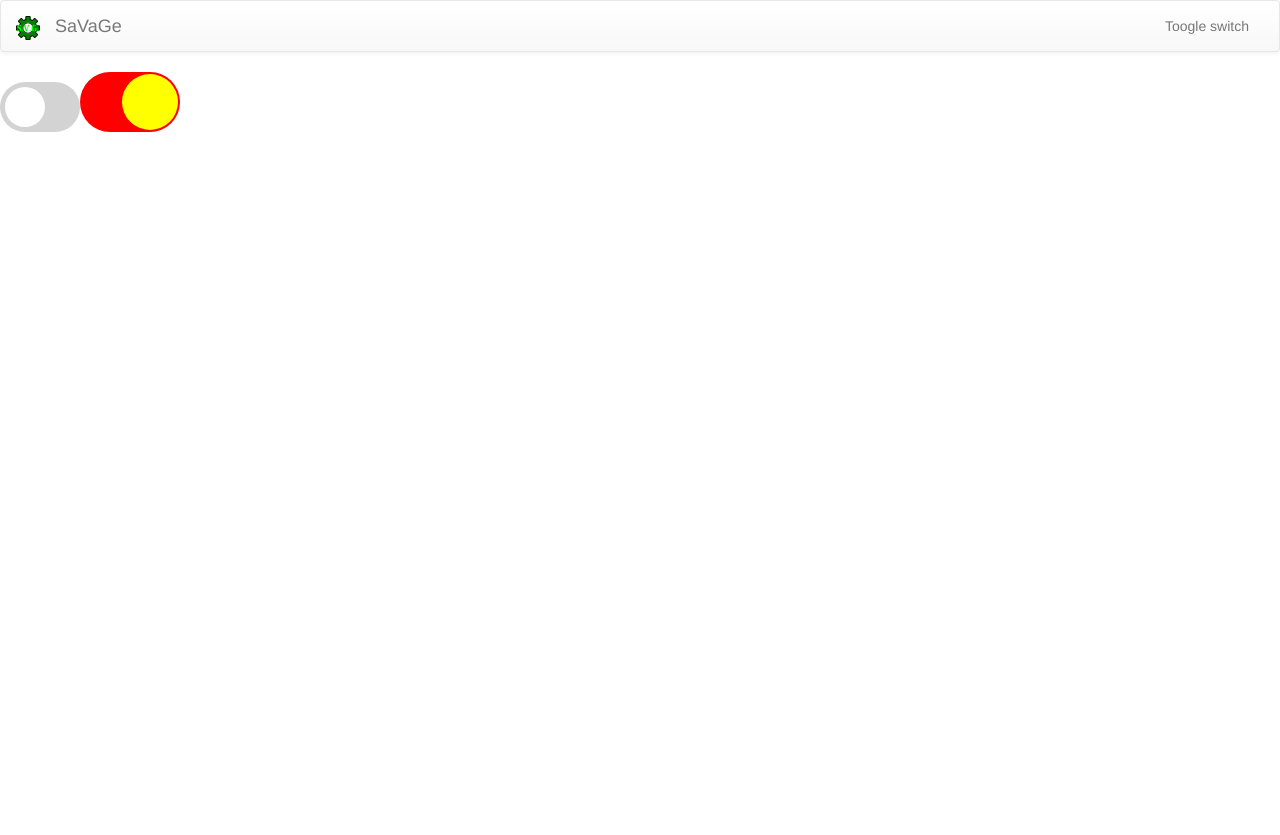
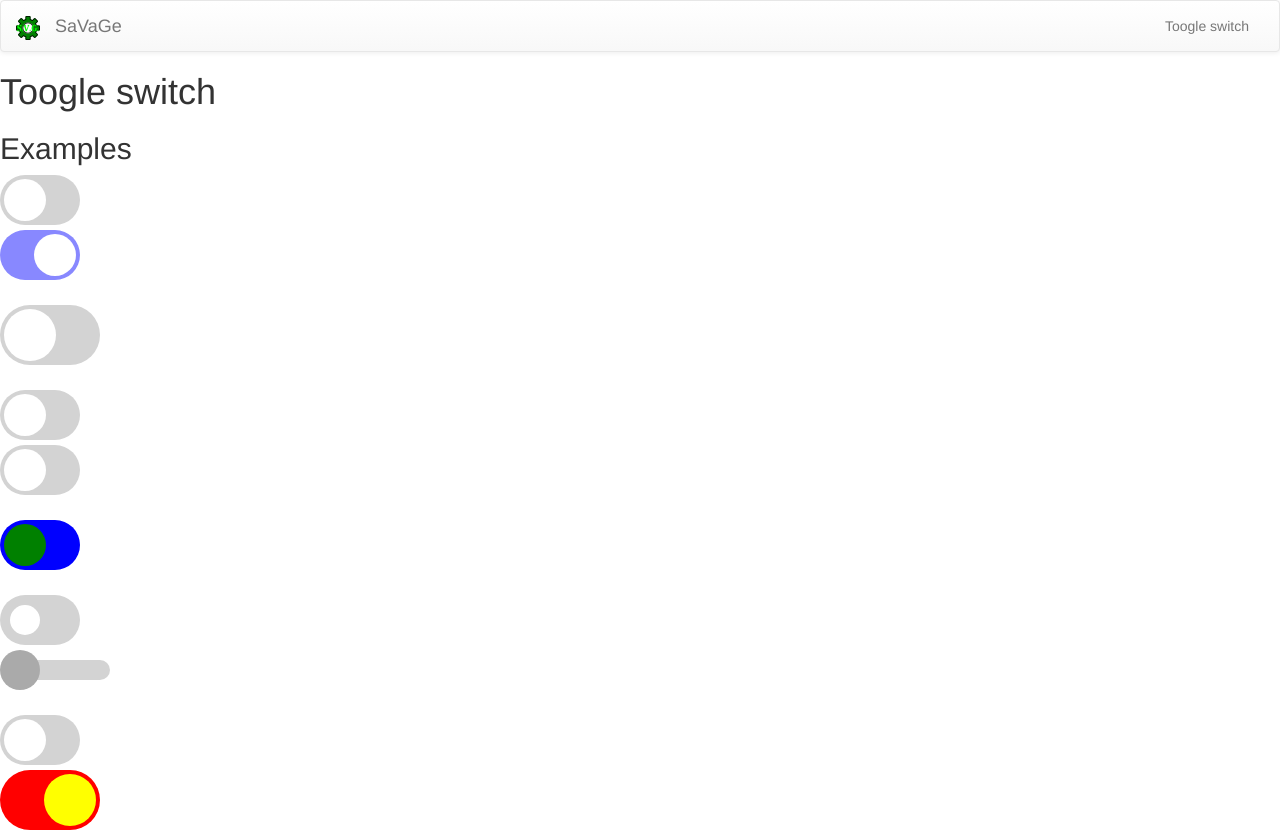
Before and after one commit to jfmdev/SaVaGe, a plain HTML site: page docs/toggle-switch.html in a window 1280 px wide. Before the commit the page ends 800 px from the top, so only its background shows below. Drawn offline with Linux system fonts and the light colour scheme.

Commit message:
Finish implementation of Toggle Switch and implement examples. Time: 1h

```diff
--- a/docs/toggle-switch.html
+++ b/docs/toggle-switch.html
@@ -30,9 +30,36 @@
             </div>
         </nav>
 
+        <h1>Toogle switch</h1>
+
+        <h2>Examples</h2>
+
+        <div id="basic"></div>
+        <div id="start-on"></div>
+        <br/>
+        <div id="bigger"></div>
+        <br/>
+        <div id="slow"></div>
+        <div id="fast"></div>
+        <br/>
+        <div id="colored"></div>
+        <br/>
+        <div id="small-lever"></div>
+        <div id="big-lever"></div>
+        <br/>
+        <div id="listener"></div>
+
         <script type="text/javascript">
-            SaVaGe.ToggleSwitch();
-            SaVaGe.ToggleSwitch({value: true, width: 100, height: 60, border: 2, colors: {backLeft:'blue', foreLeft:'green', backRight:'red', foreRight:'yellow'}});
+            SaVaGe.ToggleSwitch({container: "#basic"});
+            SaVaGe.ToggleSwitch({container: "#start-on", value:true});
+            SaVaGe.ToggleSwitch({container: "#bigger", width: 100, height: 60});
+            SaVaGe.ToggleSwitch({container: "#slow", duration: 1000});
+            SaVaGe.ToggleSwitch({container: "#fast", duration: 100});
+            SaVaGe.ToggleSwitch({container: "#colored", colors: {backLeft:'blue', foreLeft:'green', backRight:'red', foreRight:'yellow'}});
+            SaVaGe.ToggleSwitch({container: "#small-lever", radius: 15});
+            SaVaGe.ToggleSwitch({container: "#big-lever", radius: 20, height: 20, width: 100, colors: {foreLeft:'#aaa', foreRight:'#888'}});
+            SaVaGe.ToggleSwitch({container: "#listener", onChange: function(toggler) { alert("The switch was clicked\nHis new value is: " + toggler.getValue()); }});
+            SaVaGe.ToggleSwitch({value: true, width: 100, height: 60, border: 2, duration: 1000, colors: {backLeft:'blue', foreLeft:'green', backRight:'red', foreRight:'yellow'}});
         </script>
     </body>
 </html>
--- a/src/savage.toggle-switch.js
+++ b/src/savage.toggle-switch.js
@@ -3,64 +3,97 @@
 if(typeof SaVaGe !== 'object') SaVaGe = {};
 
 /**
+ * Creates a SVG element representing a toggle switch.
  *
- * @param {object} params
- * @returns {object}
+ * The parameter must be an object with the following attributes:
+ * 'container' (a selector of the element where the element must be appended),
+ * 'value' (a boolean indicating the initial value of the switch, by default 'false'),
+ * 'height' (a number indicating the height, in pixels, of the element, by default 50),
+ * 'width' (a number indicating the width, in pixels, of the element, by default 80),
+ * 'border' (a number indicating the width, in pixels, the distance between the element background and the switch's button, by default 5),
+ * 'duration' (a number indicating the number of milliseconds that the toggle animation must last, by default 250),
+ * 'colors' (an object with the attributes 'backLeft', 'foreLeft', 'backRight' and 'foreRight' indicating the colors of the element in each state) and
+ * 'onChange' (a callback function which is invoked every time that the element is clicked).
+ *
+ * The object returned by this function contains the methods:
+ * 'getValue()', for get the current state of the switch,
+ * 'serValue(newVal)', for change the state of the switch and
+ * 'remove()', for remove the element from the document.
+ *
+ * @param {object} params An collection of values for customize the element.
+ * @returns {object} An object with methods for manipulate the element.
  */
 SaVaGe.ToggleSwitch = function(params) {
     // Verify parameters.
     if(typeof params !== 'object') params = {};
-    if(params.container === undefined) params.container = "body";
+    if(typeof params.container !== 'string') params.container = "body";
     if(typeof params.value !== 'boolean') params.value = false;
     if(typeof params.height !== 'number') params.height = 50;
     if(typeof params.width !== 'number' || params.width < params.height) params.width = parseInt(params.height*1.6, 10);
-    if(typeof params.border !== 'number') params.border = 5;
+    if(typeof params.radius !== 'number') params.radius = params.height/2 - 4;
+    if(typeof params.duration !== 'number') params.duration = 250;
     if(typeof params.colors !== 'object') params.colors = {};
     if(params.colors.backLeft === undefined) params.colors.backLeft = "lightgray";
     if(params.colors.foreLeft === undefined) params.colors.foreLeft = "white";
-    if(params.colors.backRight === undefined) params.colors.backRight = "green";
+    if(params.colors.backRight === undefined) params.colors.backRight = "#88f";
     if(params.colors.foreRight === undefined) params.colors.foreRight = "white";
 
     // Define internal variables.
     var atRight = params.value;
-    var radius = params.height/2 - params.border;
+
+    // Calculate SVG dimensions and position offset.
+    var svgHeight = params.height;
+    var svgWidth = params.width;
+    var offsetX = 0;
+    var offsetY = 0;
+    if(params.radius*2 > params.height) {
+        svgHeight = params.radius*2;
+        svgWidth = parseInt(params.width + (params.radius*2 - params.height), 10);
+        offsetX = parseInt((svgWidth - params.width)/2, 10);
+        offsetY = parseInt((svgWidth - params.width)/2, 10);
+    }
 
     // Create widget.
-    var svg = d3.select("body").append("svg")
-            .attr("width", params.width)
-            .attr("height", params.height)
+    var svg = d3.select(params.container).append("svg")
+            .attr("width", svgWidth)
+            .attr("height", svgHeight)
             .style("cursor", "pointer");
     var rect = svg.append("rect")
+            .attr("x", offsetX)
+            .attr("y", offsetY)
             .attr("rx", params.height/2)
             .attr("ry", params.height/2)
             .style("fill", atRight? params.colors.backRight : params.colors.backLeft)
             .attr("width", params.width)
             .attr("height", params.height);
     var circle = svg.append("circle")
-            .attr("cx", atRight? (params.width-radius-params.border) : (radius+params.border))
-            .attr("cy", params.height/2)
-            .attr("r", radius)
+            .attr("cx", (atRight? (params.width-params.height/2) : (params.height/2)) + offsetX)
+            .attr("cy", params.height/2 + offsetY)
+            .attr("r", params.radius)
             .style("fill", atRight? params.colors.foreRight : params.colors.foreLeft);
 
     // Define internal functions.
     var setAtRight = function(newValue) {
         atRight = newValue;
-        circle.transition()
-                .attr("cx", atRight? (params.width-radius-params.border) : (radius+params.border))
+        circle.transition().duration(params.duration)
+                .attr("cx", (atRight? (params.width-params.height/2) : (params.height/2)) + offsetX)
                 .style("fill", atRight? params.colors.foreRight : params.colors.foreLeft);
-        rect.transition().style("fill", atRight? params.colors.backRight : params.colors.backLeft);
+        rect.transition().duration(params.duration).style("fill", atRight? params.colors.backRight : params.colors.backLeft);
 
+    };
+
+    // Define result's object.
+    var res = {
+        'getValue': function() { return atRight; },
+        'setValue': setAtRight,
+        'remove': function() { svg.remove(); }
     };
 
     // Define click listener.
     svg.on('click', function(data, index){
         setAtRight(!atRight);
+        if(typeof params.onChange === 'function') params.onChange(res);
     });
 
-    // Define result's object.
-    var res = {
-        'getValue': function() { return atRight; },
-        'setValue': setAtRight
-    };
     return res;
 };
```
